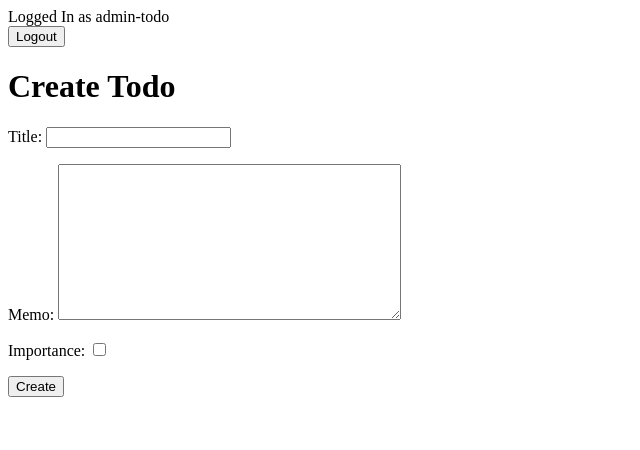
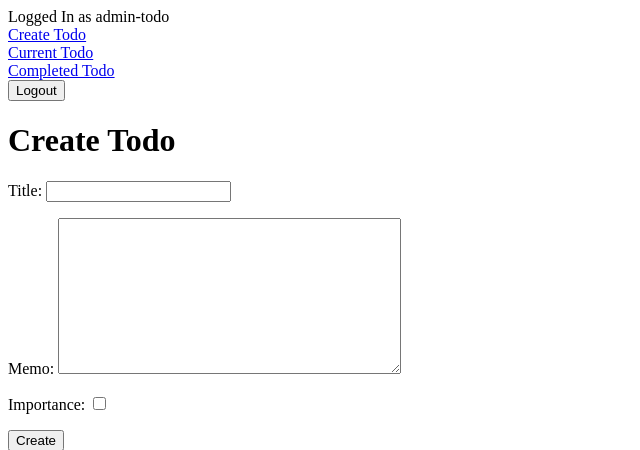
Before and after one commit to MateenSeddiqi/TodoListUsingDjango, a Django app: page /create/ in a window 1280 px wide. Shown: the top 450 px of the page, without its empty margins (0-640 px from the left). Run offline with Django 4.2, Linux system fonts and the light colour scheme; a user stored in the database is signed in.

Commit message:
finalize the functionality

```diff
--- a/Todo/templates/todo/base.html
+++ b/Todo/templates/todo/base.html
@@ -1,6 +1,10 @@
 {% if user.is_authenticated %}
 
-Logged In as {{user.username}}
+Logged In as {{user.username}} <br>
+
+<a href="{% url 'createtodo' %}">Create Todo</a><br>
+<a href="{% url 'currenttodos' %}">Current Todo</a><br>
+<a href="{% url 'completedtodos' %}">Completed Todo</a><br>
 
 <form action="{% url 'logoutUser' %}" method="POST">
     {% csrf_token %}
--- a/Todo/views.py
+++ b/Todo/views.py
@@ -80,6 +80,11 @@ def completetodo(request, todo_pk):
         todo.save()
         return redirect('currenttodos')
 
+def completedtodos(request):
+    todos=Todo.objects.filter(user=request.user, datecompleted__isnull=False).order_by('-datecompleted')
+    return render(request, 'todo/completedtodos.html', {'todos':todos})
+
+
 def deletetodo(request, todo_pk):
     todo=get_object_or_404(Todo, pk=todo_pk, user=request.user)
     if request.method == 'POST':
--- a/TodoUsingDjango/urls.py
+++ b/TodoUsingDjango/urls.py
@@ -29,6 +29,7 @@ urlpatterns = [
     path('', views.Home, name='Home'),
     path('current/', views.currenttodos, name='currenttodos'),
     path ('create/', views.createtodo, name='createtodo'),
+    path ('completed/', views.completedtodos, name='completedtodos'),
     path ('todo/<int:todo_pk>', views.viewtodo, name='todoview'),
     path ('todo/<int:todo_pk>/complete', views.completetodo, name='completetodo'),
     path ('todo/<int:todo_pk>/delete', views.deletetodo, name='deletetodo')
```
Also changed, not shown: Todo/templates/todo/completedtodos.html (added, +16 -0 lines), db.sqlite3.
